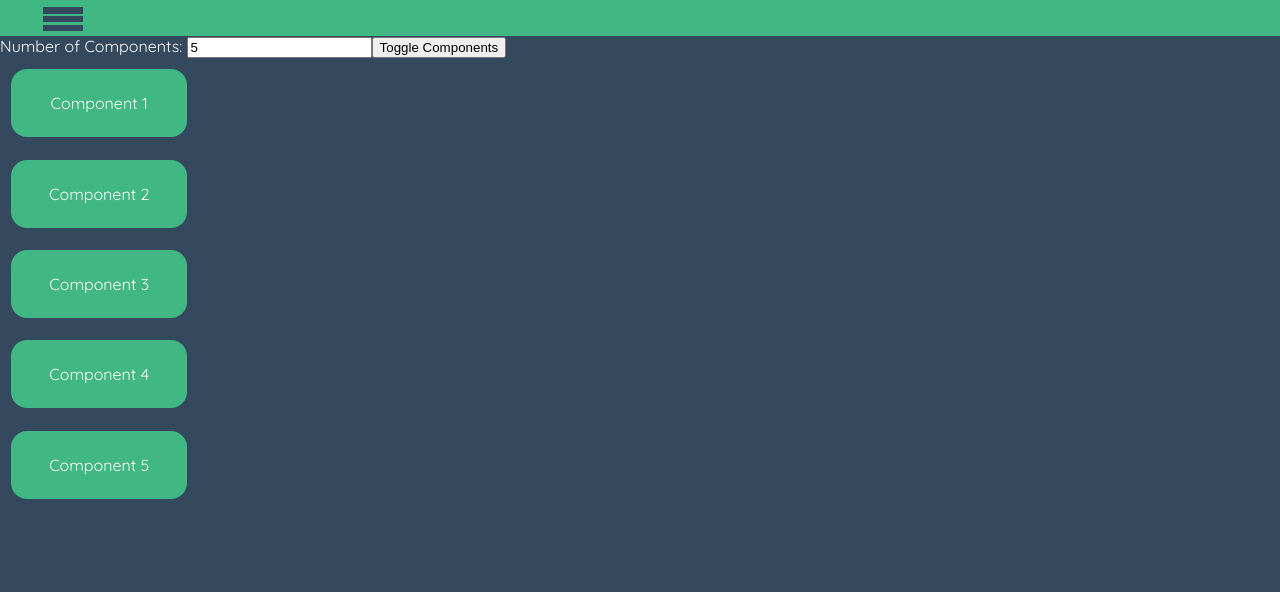
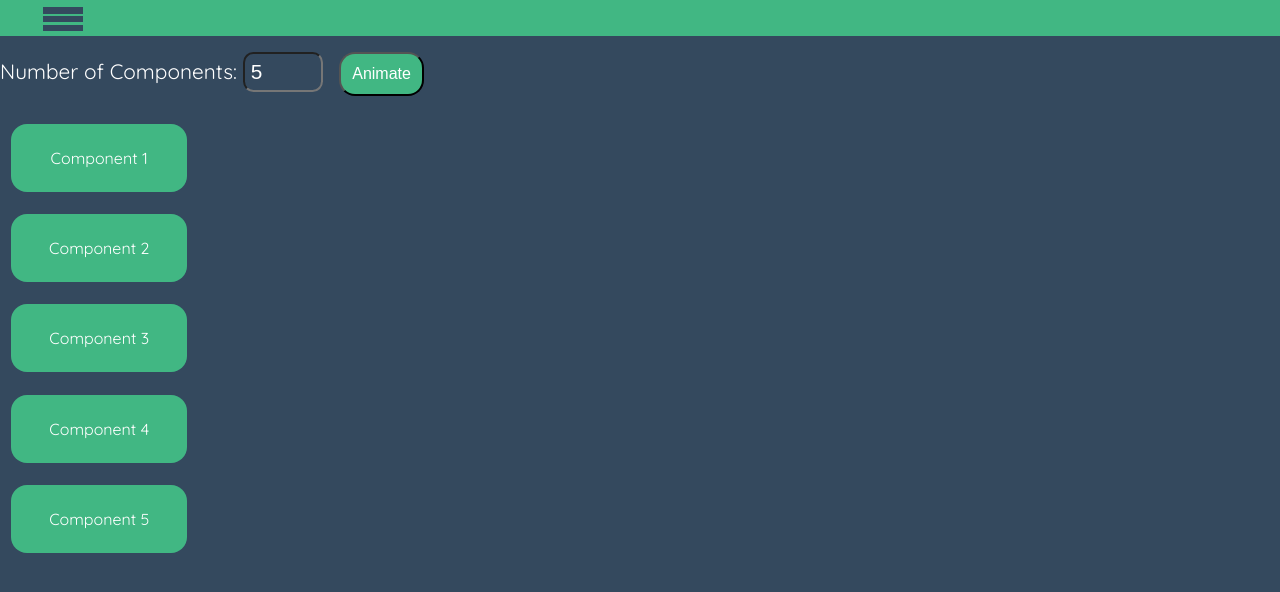
Before and after one commit to RZEPI/engineering-thesis-vue, a Vue app in the folder vue-app/: page /animation in a window 1280 px wide. Shown: the top 592 px of the page. Built offline with nearby package versions, Linux system fonts and the light colour scheme.

Commit message:
style improvement

```diff
--- a/vue-app/src/components/UI/AnimatedComponent.vue
+++ b/vue-app/src/components/UI/AnimatedComponent.vue
@@ -22,7 +22,7 @@ defineProps({
   margin: 0.7em;
   padding: 1.5em;
   background-color: var(--main-color);
-  color: white;
+  color: var(--main-text-color);
   border-radius: 1em;
   text-align: center;
   width: 10vw;
--- a/vue-app/src/pages/AnimationPage.vue
+++ b/vue-app/src/pages/AnimationPage.vue
@@ -2,13 +2,13 @@
   <div>
     <label for="component-count">Number of Components: </label>
     <input
-      type="text"
+      type="number"
       id="component-count"
       v-model.number="tempComponentCount"
       @change="updateComponentCount"
     />
 
-    <button @click="toggleMovement">Toggle Components</button>
+    <button @click="toggleMovement">Animate</button>
 
     <transition-group name="move" tag="div" class="component-list">
       <AnimatedComponent
@@ -45,4 +45,27 @@ const updateComponentCount = () => {
   flex-direction: column;
   align-items: flex-start;
 }
+
+button {
+  margin: 1em;
+  color: var(--main-text-color);
+  background-color: var(--main-color);
+  font-size: 1em;
+  border-radius: 1em;
+  padding: 0.7em;
+}
+
+label {
+  color: var(--main-text-color);
+  font-size: 1.3em;
+}
+
+input {
+  color: var(--main-text-color);
+  background-color: var(--main-background-color);
+  border-radius: 0.5em;
+  padding: 0.3em;
+  font-size: 1.3em;
+  width: 5vw;
+}
 </style>
```
